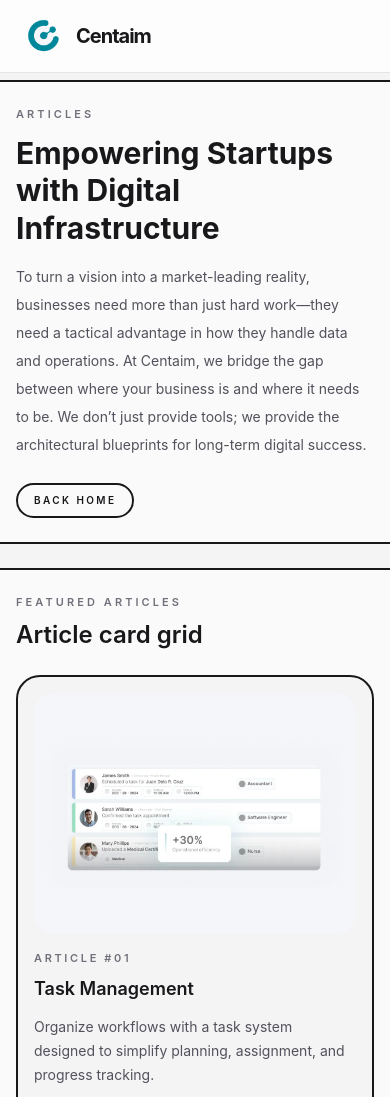
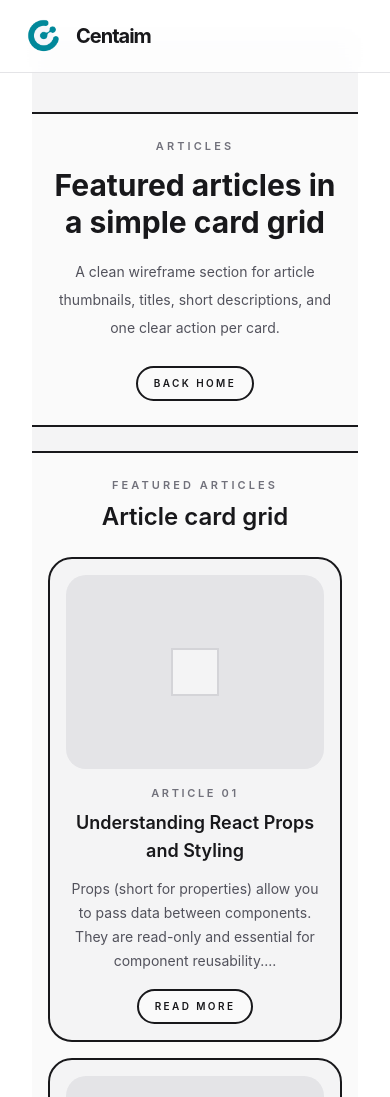
Before and after one commit to Ian-nwb/CTWEBPGL, a React (Vite) app in the folder sianghio-client/: page /articles in a window 390 px wide. Shown: the top 1097 px of the page. Built offline with nearby package versions, Linux system fonts and the light colour scheme.

Commit message:
lab act 3

```diff
--- a/sianghio-client/src/App.jsx
+++ b/sianghio-client/src/App.jsx
@@ -1,31 +1,36 @@
-import { createBrowserRouter, RouterProvider } from 'react-router-dom'
-
-// HomePage Structure
+import './App.css';
 import Layout from './components/Layout';
+import AboutPage from './pages/AboutPage';
+import ArticleListPage from './pages/ArticleListPage';
 import ArticlePage from './pages/ArticlePage';
 import HomePage from './pages/HomePage';
-import AboutPage from './pages/AboutPage';
+import { createBrowserRouter, RouterProvider } from 'react-router-dom'
+import NotFoundPage from './pages/NotFoundPage';
 
-const routes = [
+const routes = [{
+  path: '/',
+  element: <Layout />,
+  // Error element
+  errorElement: <NotFoundPage />,
+  children: [{
+    // Path declaration
+    path: '/',
+    element: <HomePage />
+  },
   {
-    path: '/',
-    element: <Layout />,
-    children: [
-      {
-        path: '',
-        element: <HomePage />,
-      },
-      {
-        path: 'about',
-        element: <AboutPage />,
-      },
-      {
-        path: 'articles',
-        element: <ArticlePage />,
-      },
-    ],
+    path: '/about',
+    element: <AboutPage />
   },
-];
+  {
+    path: '/articles',
+    element: <ArticleListPage />
+  },
+  {
+    path: '/articles/:name', // -->articles/learn-react
+    element: <ArticlePage />
+  }
+  ]
+}]
 
 const router = createBrowserRouter(routes);
 
--- /dev/null
+++ b/sianghio-client/src/assets/article-content.js
@@ -0,0 +1,55 @@
+const articles = [
+  {
+    name: 'react-props-and-styling', // String
+    title: 'Understanding React Props and Styling', // String
+    // List --> String
+    content: [
+      "Props (short for properties) allow you to pass data between components. They are read-only and essential for component reusability.",
+      "Example:\nfunction Welcome(props) {\n return <h1>Hello, {props.name}!</h1>;\n}\n",
+      "React supports multiple styling approaches: inline styles, CSS files, CSS Modules, and styled-components.",
+      "Inline Style Example:\nconst style = { color: 'blue' };\n<p style={style}>Styled Text</p>"
+    ]
+  },
+  {
+    name: 'react-functional-components',
+    title: 'React Functional Components',
+    content: [
+      "Functional components are simple JavaScript functions that return JSX.",
+      "They are stateless by default but can use hooks like useState and useEffect.",
+      "Example:\nfunction HelloWorld() {\n return <h1>Hello, World!</h1>;\n}\n",
+      "They are preferred in modern React apps for simplicity and performance."
+    ]
+  },
+  {
+    name: 'react-component-lifecycle',
+    title: 'React Component Lifecycle',
+    content: [
+      "Class components have lifecycle methods: mounting, updating, unmounting.",
+      "Key methods include: componentDidMount, componentDidUpdate, componentWillUnmount.",
+      "Functional components use the useEffect hook to mimic lifecycle behavior.",
+      "Example:\nuseEffect(() => {\n console.log('Mounted');\n return () => console.log('Unmounted');\n}, []);"
+    ]
+  },
+  {
+    name: 'react-routing-basics',
+    title: 'React Router Basics',
+    content: [
+      "React Router allows navigation between pages without a page reload.",
+      "Set up routes using BrowserRouter, Routes, and Route components.",
+      "Example:\n<Routes>\n <Route path='/' element={<Home />} />\n <Route path='/about' element={<About />} />\n</Routes>",
+      "Use Link component for navigation:\n<Link to='/about'>About</Link>"
+    ]
+  },
+  {
+    name: 'react-state-management',
+    title: 'Managing State in React',
+    content: [
+      "State allows components to keep track of dynamic data.",
+      "useState hook lets functional components manage state.",
+      "Example:\nconst [count, setCount] = useState(0);",
+      "Updating state triggers a re-render with the new value."
+    ]
+  }
+];
+
+export default articles;
--- /dev/null
+++ b/sianghio-client/src/components/ArticleList.jsx
@@ -0,0 +1,29 @@
+import { Link } from 'react-router-dom';
+import Button from './Button';
+
+const ArticleList = ({ articles }) => {
+  return (
+    <div className="grid gap-4 sm:grid-cols-2 xl:grid-cols-4">
+      {articles.map((article, index) => (
+        <article key={article.name} className="rounded-3xl border-2 border-zinc-900 bg-zinc-100 p-4">
+          <div className="flex aspect-4/3 items-center justify-center rounded-[1.25rem] bg-zinc-200">
+            <div className="h-12 w-12 border-2 border-zinc-300 bg-zinc-100" />
+          </div>
+          <p className="mt-4 text-[11px] font-semibold uppercase tracking-[0.24em] text-zinc-500">
+            Article {String(index + 1).padStart(2, '0')}
+          </p>
+          <h3 className="mt-2 text-lg font-semibold text-zinc-900">{article.title}</h3>
+
+          <p className="mt-3 text-sm leading-6 text-zinc-600">
+            {article.content[0].substring(0, 150)}...
+          </p>
+          <Link to={`/articles/${article.name}`}>
+            <Button className="mt-4">Read More</Button>
+          </Link>
+        </article>
+      ))}
+    </div>
+  );
+};
+
+export default ArticleList;
--- /dev/null
+++ b/sianghio-client/src/pages/ArticleListPage.jsx
@@ -0,0 +1,37 @@
+import Button from '../components/Button';
+import ArticleList from '../components/ArticleList';
+import articles from '../assets/article-content.js';
+
+const ArticleListPage = () => {
+  return (
+    <div className="flex w-full flex-col gap-6">
+      <section className="border-y-2 border-zinc-900 bg-zinc-50 px-4 py-6 sm:px-6 sm:py-8 lg:px-8">
+        <p className="mb-3 text-[11px] font-semibold uppercase tracking-[0.28em] text-zinc-500">
+          Articles
+        </p>
+        <h1 className="max-w-xl text-3xl font-bold leading-tight text-zinc-900 sm:text-4xl">
+          Featured articles in a simple card grid
+        </h1>
+        <p className="mt-4 max-w-lg text-sm leading-7 text-zinc-600 sm:text-base">
+          A clean wireframe section for article thumbnails, titles, short descriptions, and one clear action per card.
+        </p>
+        <div className="mt-6">
+          <Button to="/">Back Home</Button>
+        </div>
+      </section>
+
+      <section className="border-y-2 border-zinc-900 bg-zinc-50 px-4 py-6 sm:px-6 sm:py-8 lg:px-8">
+        <div className="mb-6">
+          <p className="text-[11px] font-semibold uppercase tracking-[0.28em] text-zinc-500">
+            Featured Articles
+          </p>
+          <h2 className="mt-2 text-2xl font-semibold text-zinc-900">Article card grid</h2>
+        </div>
+
+        <ArticleList articles={articles} />
+      </section>
+    </div>
+  );
+}
+
+export default ArticleListPage;
--- a/sianghio-client/src/pages/ArticlePage.jsx
+++ b/sianghio-client/src/pages/ArticlePage.jsx
@@ -1,89 +1,60 @@
+import { useParams } from 'react-router-dom';
 import Button from '../components/Button';
+import articles from '../assets/article-content.js'
 
-import image4 from '../assets/images/image4.png';
-import image1 from '../assets/images/image1.png';
-import image2 from '../assets/images/image2.png';
-import image3 from '../assets/images/image3.png';
+function ArticlePage() {
+  const { name } = useParams();
+  const article = articles.find(article => article.name === name);
 
-const ArticlePage = () => {
-
-  const articles = [
-    {
-      image: image4,
-      category: "Article #01",
-       title: "Task Management",
-      description: "Organize workflows with a task system designed to simplify planning, assignment, and progress tracking."
-    },
-    {
-      image: image1,
-      category: "Article #02",
-      title: "Recruitment Portal",
-      description: "Streamline hiring with a recruitment system that centralizes application, candidate profiles, and evaluation tools."
-    },
-    {
-      image: image2,
-      category: "Article #03",
-      title: "Inventory Management",
-      description: "Track stock levels in real time with a smart inventory system that helps maintain accuracy and avoid shortages."
-    },
-    {
-      image: image3,
-      category: "Article #04",
-      title: "Appointment Scheduler",
-      description: "Effortlessly manage client bookings with a scheduling system that keeps your calendar organized and your operations running smoothly."
+  if (!article) {
+    return (
+      <div className="flex w-full flex-col gap-6">
+        <section className="border-y-2 border-zinc-900 bg-zinc-50 px-4 py-6 sm:px-6 sm:py-8 lg:px-8">
+          <div className="mx-auto max-w-3xl">
+            <h1 className="text-3xl font-bold text-zinc-900">Article not found</h1>
+            <Button to="/articles" className="mt-6">Back to Articles</Button>
+          </div>
+        </section>
+      </div>
+    );
   }
-  ];
 
   return (
     <div className="flex w-full flex-col gap-6">
       <section className="border-y-2 border-zinc-900 bg-zinc-50 px-4 py-6 sm:px-6 sm:py-8 lg:px-8">
+        <div className="max-w-3xl">
+          <div className="mb-4">
+            <Button to="/articles"> Back to Articles</Button>
+          </div>
           <p className="mb-3 text-[11px] font-semibold uppercase tracking-[0.28em] text-zinc-500">
-          Articles
+            Article
           </p>
-        <h1 className="max-w-xl text-3xl font-bold leading-tight text-zinc-900 sm:text-4xl">
-         Empowering Startups with Digital Infrastructure
+          <h1 className="text-3xl font-bold leading-tight text-zinc-900 sm:text-4xl">
+            {article.title}
           </h1>
-        <p className="mt-4 max-w-lg text-sm leading-7 text-zinc-600 sm:text-base">
-        To turn a vision into a market-leading reality, businesses need more than just hard work—they need a tactical advantage in how they handle data and operations.
-
-At Centaim, we bridge the gap between where your business is and where it needs to be. We don’t just provide tools; we provide the architectural blueprints for long-term digital success.
+          <p className="mt-2 text-sm text-zinc-500">
+            {article.name.split('-').map(word => word.charAt(0).toUpperCase() + word.slice(1)).join(' ')}
           </p>
-        <div className="mt-6">
-          <Button to="/">Back Home</Button>
         </div>
       </section>
 
       <section className="border-y-2 border-zinc-900 bg-zinc-50 px-4 py-6 sm:px-6 sm:py-8 lg:px-8">
-        <div className="mb-6">
-          <p className="text-[11px] font-semibold uppercase tracking-[0.28em] text-zinc-500">
-            Featured Articles
-          </p>
-          <h2 className="mt-2 text-2xl font-semibold text-zinc-900">Article card grid</h2>
+        <div className="mx-auto max-w-3xl">
+          <div className="flex aspect-4/3 items-center justify-center rounded-[1.25rem] border-2 border-zinc-900 bg-zinc-200 mb-8">
+            <div className="h-24 w-24 border-2 border-zinc-300 bg-zinc-100" />
           </div>
 
-        <div className="grid gap-4 sm:grid-cols-2 xl:grid-cols-4">
-          {articles.map((article, index) => (
-            <article
-              key={index}
-              className="rounded-3xl border-2 border-zinc-900 bg-zinc-100 p-4"
-            >
-              <div className="flex aspect-4/3 items-center justify-center rounded-[1.25rem] bg-zinc-200 overflow-hidden">
-                <img
-                  src={article.image}
-                  alt={article.title}
-                  className="h-full w-full object-cover"
-                />
+          <div className="prose prose-sm max-w-none space-y-4 text-zinc-700">
+            {article.content.map((paragraph, index) => (
+              <p key={index} className="text-base leading-7 text-zinc-700 whitespace-pre-wrap">
+                {paragraph}
+              </p>
+            ))}
           </div>
-              <p className="mt-4 text-[11px] font-semibold uppercase tracking-[0.24em] text-zinc-500">
-                {article.category}
-              </p>
-              <h3 className="mt-2 text-lg font-semibold text-zinc-900">{article.title}</h3>
-              <p className="mt-3 text-sm leading-6 text-zinc-600">
-                {article.description}
-              </p>
-              <Button className="mt-4">Read More</Button>
-            </article>
-          ))}
+
+          <div className="mt-8 border-t-2 border-zinc-900 pt-6">
+            <Button to="/articles">Back to Articles</Button>
+          </div>
         </div>
       </section>
     </div>
--- /dev/null
+++ b/sianghio-client/src/pages/NotFoundPage.jsx
@@ -0,0 +1,12 @@
+import React from 'react'
+
+function NotFoundPage() {
+    return (
+        <>
+            <h1>Page Not Found</h1>
+            <p>The link you followed to get here must be broken...</p>
+        </>
+    )
+}
+
+export default NotFoundPage
```
Lines whose indentation alone changed are shown as unchanged.
